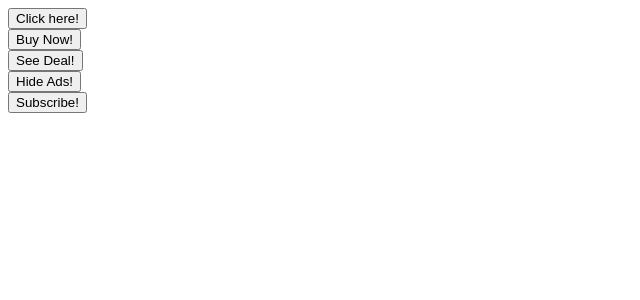
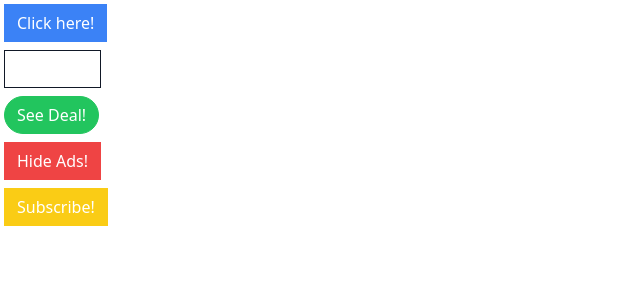
Before and after one commit to alinkarevutska/elements, a React (Create React App) app: page / in a window 1280 px wide. Shown: the top 300 px of the page, without its empty margins (0-640 px from the left). Built offline with nearby package versions, Linux system fonts and the light colour scheme.

Commit message:
styled using Tailwind & ClassNames

```diff
--- a/package.json
+++ b/package.json
@@ -6,6 +6,7 @@
     "@testing-library/jest-dom": "^5.16.5",
     "@testing-library/react": "^13.4.0",
     "@testing-library/user-event": "^13.5.0",
+    "classnames": "^2.3.2",
     "prop-types": "^15.8.1",
     "react": "^18.2.0",
     "react-dom": "^18.2.0",
@@ -35,5 +36,8 @@
       "last 1 firefox version",
       "last 1 safari version"
     ]
+  },
+  "devDependencies": {
+    "tailwindcss": "^3.2.7"
   }
 }
--- a/src/App.js
+++ b/src/App.js
@@ -3,7 +3,7 @@ function App() {
   return (
   <div className="App">
     <div>
-    <Button primary secondary>Click here!</Button>
+    <Button primary>Click here!</Button>
     </div>
     <div>
     <Button secondary outline>Buy Now!</Button>
@@ -12,10 +12,10 @@ function App() {
     <Button success rounded>See Deal!</Button>
     </div>
     <div>
-    <Button>Hide Ads!</Button>
+    <Button danger>Hide Ads!</Button>
     </div>
     <div>
-    <Button>Subscribe!</Button>
+    <Button warning outline>Subscribe!</Button>
     </div>
   </div>
   );
--- a/src/Button.js
+++ b/src/Button.js
@@ -1,4 +1,4 @@
-import PropTypes from "prop-types";
+import className from 'classnames';
 
 const Button = ({
     children,
@@ -8,10 +8,20 @@ const Button = ({
     warning,
     danger,
     outline,
-    rounded
+    rounded,
 }) => {
+    const classes = className('px-3 py-1.5 border m-1', {
+        'border-blue-500 bg-blue-500 text-white': primary,
+        'border-gray-900 bg-gray-900 text-white': secondary,
+        'border-green-500 bg-green-500 text-white': success,
+        'border-yellow-400 bg-yellow-400 text-white': warning,
+        'border-red-500 bg-red-500 text-white': danger,
+        'rounded-full': rounded,
+        'bg-white outline-inherit text-gray-900': outline,
+    });
+
     return (
-        <button>{children}</button>
+        <button className={classes}>{children}</button>
     );
 };
 
--- /dev/null
+++ b/src/index.css
@@ -0,0 +1,3 @@
+@tailwind base;
+@tailwind components;
+@tailwind utilities;
--- a/src/index.js
+++ b/src/index.js
@@ -1,3 +1,4 @@
+import './index.css';
 import React from 'react';
 import ReactDOM from 'react-dom/client';
 import App from './App';
--- /dev/null
+++ b/tailwind.config.js
@@ -0,0 +1,10 @@
+/** @type {import('tailwindcss').Config} */
+module.exports = {
+  content: [
+    "./src/**/*.{js,jsx,ts,tsx}",
+  ],
+  theme: {
+    extend: {},
+  },
+  plugins: [],
+}
```
Also changed, not shown: 1 other file (tests, documents, lock files or other folders).
